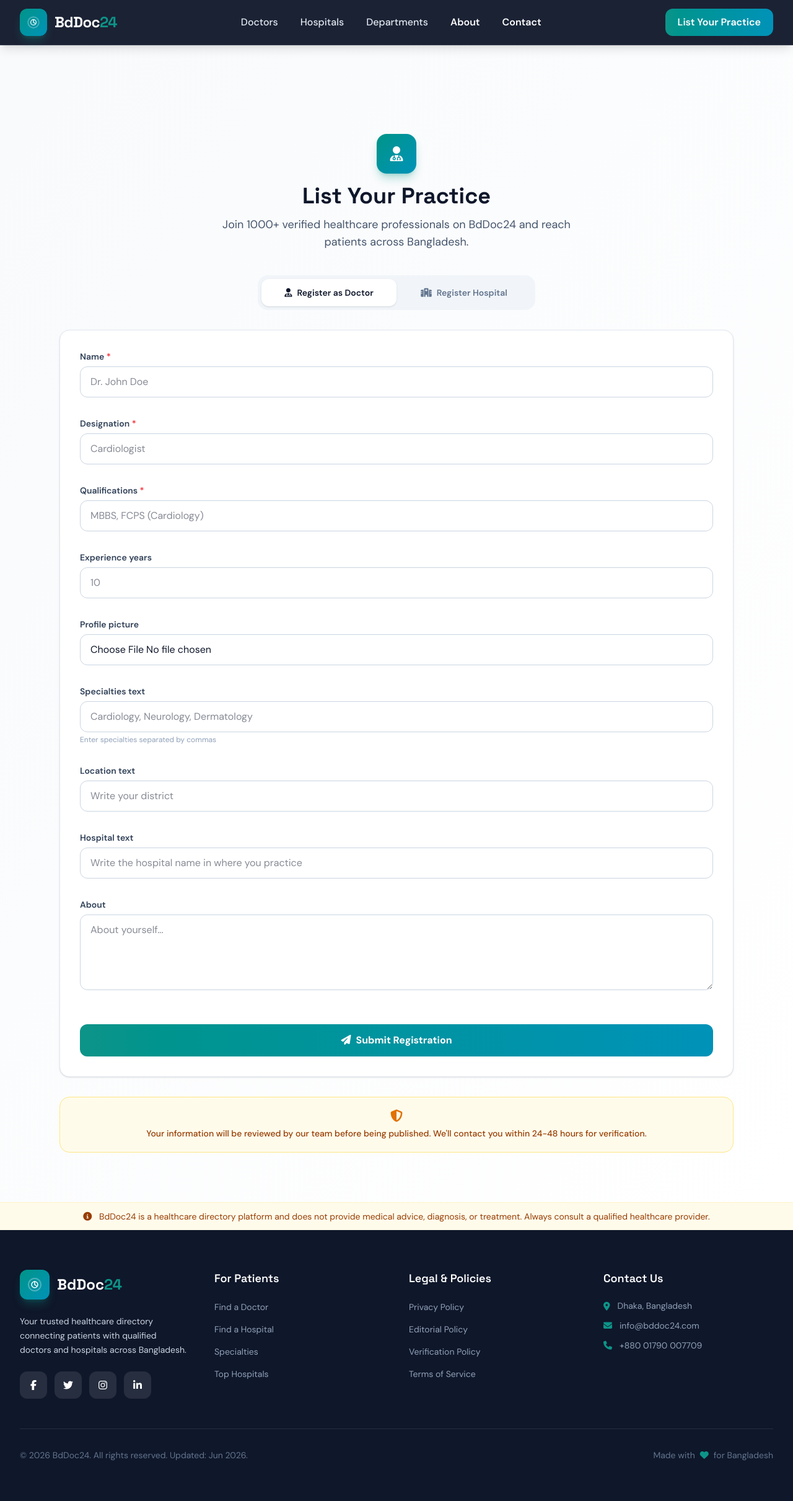
After one commit to ahmednabeen/hello, a Django app: page /register/?type=doctor in a window 1280 px wide. The commit adds this page. Shown: the whole page at 62% size. Run offline with Django 5.2, Linux system fonts and the light colour scheme; style sheets or scripts are compiled from the project's sources; some libraries are stand-ins or nearby versions.

Commit message:
Add doctor/hospital registration form, views, and templates

```diff
--- /dev/null
+++ b/doctorProfile/form.py
@@ -0,0 +1,75 @@
+from django import forms
+from .models import Doctor, Hospital
+
+
+class DoctorRegistrationForm(forms.ModelForm):
+    specialties_text = forms.CharField(
+        required=False,
+        widget=forms.TextInput(attrs={
+            'class': 'w-full px-4 py-3 rounded-xl bg-white border border-slate-300 focus:ring-2 focus:ring-accent focus:border-accent transition',
+            'placeholder': 'Cardiology, Neurology, Dermatology',
+        }),
+        help_text='Enter specialties separated by commas',
+    )
+    location_text = forms.CharField(
+        required=False,
+        widget=forms.TextInput(attrs={
+            'class': 'w-full px-4 py-3 rounded-xl bg-white border border-slate-300 focus:ring-2 focus:ring-accent focus:border-accent transition',
+            'placeholder': 'Write your district',
+        }),
+    )
+    hospital_text = forms.CharField(
+        required=False,
+        widget=forms.TextInput(attrs={
+            'class': 'w-full px-4 py-3 rounded-xl bg-white border border-slate-300 focus:ring-2 focus:ring-accent focus:border-accent transition',
+            'placeholder': 'Write the hospital name in where you practice',
+        }),
+    )
+
+    about = forms.CharField(
+        required=False,
+        widget=forms.Textarea(attrs={
+            'class': 'w-full px-4 py-3 rounded-xl bg-white border border-slate-300 focus:ring-2 focus:ring-accent focus:border-accent transition',
+            'rows': 4,
+            'placeholder': 'About yourself...',
+        }),
+    )
+
+    class Meta:
+        model = Doctor
+        fields = [
+            'name', 'designation', 'qualifications', 'experience_years',
+            'profile_picture',
+        ]
+        widgets = {
+            'name': forms.TextInput(attrs={'class': 'w-full px-4 py-3 rounded-xl bg-white border border-slate-300 focus:ring-2 focus:ring-accent focus:border-accent transition', 'placeholder': 'Dr. John Doe'}),
+            'designation': forms.TextInput(attrs={'class': 'w-full px-4 py-3 rounded-xl bg-white border border-slate-300 focus:ring-2 focus:ring-accent focus:border-accent transition', 'placeholder': 'Cardiologist'}),
+            'qualifications': forms.TextInput(attrs={'class': 'w-full px-4 py-3 rounded-xl bg-white border border-slate-300 focus:ring-2 focus:ring-accent focus:border-accent transition', 'placeholder': 'MBBS, FCPS (Cardiology)'}),
+            'experience_years': forms.NumberInput(attrs={'class': 'w-full px-4 py-3 rounded-xl bg-white border border-slate-300 focus:ring-2 focus:ring-accent focus:border-accent transition', 'placeholder': '10'}),
+            'profile_picture': forms.FileInput(attrs={'class': 'w-full px-4 py-3 rounded-xl bg-white border border-slate-300 focus:ring-2 focus:ring-accent focus:border-accent transition'}),
+        }
+
+
+class HospitalRegistrationForm(forms.ModelForm):
+    location_text = forms.CharField(
+        required=False,
+        widget=forms.TextInput(attrs={
+            'class': 'w-full px-4 py-3 rounded-xl bg-white border border-slate-300 focus:ring-2 focus:ring-accent focus:border-accent transition',
+            'placeholder': 'Write your district',
+        }),
+    )
+
+    class Meta:
+        model = Hospital
+        fields = [
+            'name', 'address', 'contact_numbers',
+            'facilities', 'about', 'image',
+        ]
+        widgets = {
+            'name': forms.TextInput(attrs={'class': 'w-full px-4 py-3 rounded-xl bg-white border border-slate-300 focus:ring-2 focus:ring-accent focus:border-accent transition', 'placeholder': 'Hospital Name'}),
+            'address': forms.Textarea(attrs={'class': 'w-full px-4 py-3 rounded-xl bg-white border border-slate-300 focus:ring-2 focus:ring-accent focus:border-accent transition', 'rows': 3, 'placeholder': 'Full address...'}),
+            'contact_numbers': forms.TextInput(attrs={'class': 'w-full px-4 py-3 rounded-xl bg-white border border-slate-300 focus:ring-2 focus:ring-accent focus:border-accent transition', 'placeholder': '01790-000000, 01900-000000'}),
+            'facilities': forms.Textarea(attrs={'class': 'w-full px-4 py-3 rounded-xl bg-white border border-slate-300 focus:ring-2 focus:ring-accent focus:border-accent transition', 'rows': 3, 'placeholder': '24/7 Emergency, ICU, CCU, Pharmacy...'}),
+            'about': forms.Textarea(attrs={'class': 'w-full px-4 py-3 rounded-xl bg-white border border-slate-300 focus:ring-2 focus:ring-accent focus:border-accent transition', 'rows': 4, 'placeholder': 'About the hospital...'}),
+            'image': forms.FileInput(attrs={'class': 'w-full px-4 py-3 rounded-xl bg-white border border-slate-300 focus:ring-2 focus:ring-accent focus:border-accent transition'}),
+        }
--- a/doctorProfile/urls.py
+++ b/doctorProfile/urls.py
@@ -23,6 +23,8 @@ urlpatterns = [
     path('doctors/', views.doctor_list_view, name='doctor_list'),
     path('hospitals/', views.hospital_list_view, name='hospital_list'),
     path('about/', views.AboutUsView.as_view(), name='about_us'),
+    path('register/', views.register_view, name='register'),
+    path('register/thanks/', views.register_thanks_view, name='register_thanks'),
     path('contact/', views.ContactView.as_view(), name='contact_us'),
     path('verification-policy/', views.VerificationPolicyView.as_view(), name='verification_policy'),
     path('editorial-policy/', views.EditorialPolicyView.as_view(), name='editorial_policy'),
--- a/doctorProfile/views.py
+++ b/doctorProfile/views.py
@@ -21,6 +21,7 @@ from .filters import (
     SpecialtyFilter, LocationFilter, ExperienceFilter, ReviewFilter,
 )
 from django.views.generic import TemplateView, DetailView
+from .form import DoctorRegistrationForm, HospitalRegistrationForm
 from django.utils.decorators import method_decorator
 from django.views.decorators.cache import cache_page
 from django.http import JsonResponse
@@ -451,6 +452,58 @@ class AboutUsView(TemplateView):
 @method_decorator(cache_page(60 * 60 * 12), name='dispatch')
 class ContactView(TemplateView):
     template_name = 'profiles/contact.html'
+
+
+def register_view(request):
+    form_type = request.GET.get('type', 'doctor')
+    doctor_form = DoctorRegistrationForm()
+    hospital_form = HospitalRegistrationForm()
+
+    if request.method == 'POST':
+        form_type = request.POST.get('form_type', 'doctor')
+        if form_type == 'doctor':
+            doctor_form = DoctorRegistrationForm(request.POST, request.FILES)
+            if doctor_form.is_valid():
+                doctor = doctor_form.save(commit=False)
+                from .models import Location, Hospital as HospitalModel, Specialty
+                location_name = doctor_form.cleaned_data.get('location_text', '')
+                if location_name:
+                    location, _ = Location.objects.get_or_create(name=location_name.strip())
+                    doctor.location = location
+                hospital_name = doctor_form.cleaned_data.get('hospital_text', '')
+                if hospital_name:
+                    hospital, _ = HospitalModel.objects.get_or_create(name=hospital_name.strip())
+                    doctor.hospital = hospital
+                doctor.save()
+                specialties_text = doctor_form.cleaned_data.get('specialties_text', '')
+                if specialties_text:
+                    names = [s.strip() for s in specialties_text.split(',') if s.strip()]
+                    for name in names:
+                        specialty, _ = Specialty.objects.get_or_create(name=name)
+                        doctor.specialties.add(specialty)
+                return redirect('register_thanks')
+        else:
+            hospital_form = HospitalRegistrationForm(request.POST, request.FILES)
+            if hospital_form.is_valid():
+                hospital = hospital_form.save(commit=False)
+                from .models import Location
+                location_name = hospital_form.cleaned_data.get('location_text', '')
+                if location_name:
+                    location, _ = Location.objects.get_or_create(name=location_name.strip())
+                    hospital.location = location
+                hospital.save()
+                return redirect('register_thanks')
+
+    context = {
+        'doctor_form': doctor_form,
+        'hospital_form': hospital_form,
+        'form_type': form_type,
+    }
+    return render(request, 'profiles/register.html', context)
+
+
+def register_thanks_view(request):
+    return render(request, 'profiles/register_thanks.html')
 
 
 @method_decorator(cache_page(60 * 60 * 12), name='dispatch')  # cache for 12 hours
--- a/templates/base_new.html
+++ b/templates/base_new.html
@@ -74,7 +74,7 @@
 
         <!-- Actions -->
         <div class="flex items-center gap-3">
-          <a href="{% url 'contact_us' %}" class="hidden lg:inline-flex px-5 py-2.5 bg-gradient-to-r from-accent to-cyan-600 text-white font-semibold rounded-xl hover:shadow-lg hover:shadow-accent/30 transition-all hover:-translate-y-0.5">
+          <a href="{% url 'register' %}" class="hidden lg:inline-flex px-5 py-2.5 bg-gradient-to-r from-accent to-cyan-600 text-white font-semibold rounded-xl hover:shadow-lg hover:shadow-accent/30 transition-all hover:-translate-y-0.5">
             List Your Practice
           </a>
           <!-- Mobile Menu Button -->
@@ -105,7 +105,7 @@
         </a>
         <a href="{% url 'about_us' %}" class="flex items-center gap-3 py-4 px-4 text-white font-semibold bg-white/10 rounded-xl btn-touch">About</a>
         <a href="{% url 'contact_us' %}" class="flex items-center gap-3 py-4 px-4 text-white font-semibold bg-white/10 rounded-xl btn-touch">Contact</a>
-        <a href="{% url 'contact_us' %}" class="flex items-center justify-center gap-2 w-full mt-4 px-4 py-4 bg-gradient-to-r from-accent to-cyan-600 text-white font-semibold rounded-xl hover:shadow-lg transition-all btn-touch">
+        <a href="{% url 'register' %}" class="flex items-center justify-center gap-2 w-full mt-4 px-4 py-4 bg-gradient-to-r from-accent to-cyan-600 text-white font-semibold rounded-xl hover:shadow-lg transition-all btn-touch">
           <i class="fas fa-plus"></i> List Your Practice
         </a>
       </div>
--- a/templates/profiles/about.html
+++ b/templates/profiles/about.html
@@ -543,7 +543,7 @@
       </p>
       <div class="flex flex-col sm:flex-row justify-center gap-4">
         <a
-          href="{% url 'contact_us' %}"
+          href="{% url 'register' %}?type=doctor"
           class="px-8 py-3 bg-gradient-to-r from-accent to-cyan-600 text-white font-semibold rounded-xl hover:from-cyan-600 hover:to-accent transition-all shadow-md"
         >
           Join as Doctor
--- a/templates/profiles/home.html
+++ b/templates/profiles/home.html
@@ -462,10 +462,10 @@
         <h2 class="font-display font-bold text-3xl sm:text-4xl text-white mb-4">Are You a Healthcare Professional?</h2>
         <p class="text-white/90 text-lg mb-8 max-w-2xl mx-auto">Join our network of {{ doctors_count|intcomma }}+ verified doctors and reach more patients across Bangladesh.</p>
         <div class="flex flex-col sm:flex-row gap-4 justify-center">
-          <a href="{% url 'contact_us' %}" class="px-8 py-4 bg-white text-slate-900 font-bold rounded-xl hover:shadow-xl hover:scale-105 transition-all flex items-center justify-center gap-2">
+          <a href="{% url 'register' %}?type=doctor" class="px-8 py-4 bg-white text-slate-900 font-bold rounded-xl hover:shadow-xl hover:scale-105 transition-all flex items-center justify-center gap-2">
             <i class="fas fa-user-plus"></i> Register as Doctor
           </a>
-          <a href="{% url 'contact_us' %}" class="px-8 py-4 bg-transparent border-2 border-white text-white font-bold rounded-xl hover:bg-white hover:text-slate-900 transition-all flex items-center justify-center gap-2">
+          <a href="{% url 'register' %}?type=hospital" class="px-8 py-4 bg-transparent border-2 border-white text-white font-bold rounded-xl hover:bg-white hover:text-slate-900 transition-all flex items-center justify-center gap-2">
             <i class="fas fa-hospital"></i> Register Hospital
           </a>
         </div>
--- /dev/null
+++ b/templates/profiles/register.html
@@ -0,0 +1,107 @@
+{% extends 'base_new.html' %}
+{% load static %}
+
+{% block seo_head %}
+<title>Register Your Practice - BdDoc24</title>
+<meta name="robots" content="noindex, follow" />
+<meta name="description" content="Register your medical practice or hospital on BdDoc24 and reach more patients across Bangladesh." />
+{% endblock seo_head %}
+
+{% block content %}
+<main class="font-body min-h-screen bg-gradient-to-br from-slate-50 to-white pt-28 pb-20">
+  <div class="w-full max-w-6xl mx-auto px-4 sm:px-6 lg:px-8">
+    <!-- Header -->
+    <div class="text-center mb-10 mt-10">
+      <div class="w-16 h-16 mx-auto mb-4 rounded-2xl bg-gradient-to-br from-accent to-cyan-600 flex items-center justify-center shadow-lg shadow-accent/30">
+        <i class="fas fa-user-md text-2xl text-white"></i>
+      </div>
+      <h1 class="font-display font-bold text-3xl sm:text-4xl text-slate-900 mb-3">List Your Practice</h1>
+      <p class="text-slate-600 text-lg max-w-xl mx-auto">Join {{ doctors_count|default:"1000+" }} verified healthcare professionals on BdDoc24 and reach patients across Bangladesh.</p>
+    </div>
+
+    <!-- Tab Toggle -->
+    <div class="flex bg-slate-100 rounded-2xl p-1.5 mb-8 max-w-md mx-auto">
+      <a href="{% url 'register' %}?type=doctor" class="flex-1 py-3 px-4 rounded-xl font-semibold text-sm text-center transition-all {% if form_type == 'doctor' %}bg-white text-slate-900 shadow-sm{% else %}text-slate-500 hover:text-slate-700{% endif %}">
+        <i class="fas fa-user-md mr-2"></i>Register as Doctor
+      </a>
+      <a href="{% url 'register' %}?type=hospital" class="flex-1 py-3 px-4 rounded-xl font-semibold text-sm text-center transition-all {% if form_type == 'hospital' %}bg-white text-slate-900 shadow-sm{% else %}text-slate-500 hover:text-slate-700{% endif %}">
+        <i class="fas fa-hospital mr-2"></i>Register Hospital
+      </a>
+    </div>
+
+    <!-- Doctor Form -->
+    <div id="doctorForm" class="{% if form_type != 'doctor' %}hidden{% endif %}">
+      <div class="bg-white rounded-2xl border border-slate-200 p-6 sm:p-8 shadow-sm">
+        <form method="post" enctype="multipart/form-data">
+          {% csrf_token %}
+          <input type="hidden" name="form_type" value="doctor">
+
+          <div class="space-y-8">
+            {% for field in doctor_form %}
+            <div>
+              <label for="{{ field.id_for_label }}" class="block text-sm font-semibold text-slate-700 mb-1.5">
+                {{ field.label }}
+                {% if field.field.required %}<span class="text-red-500">*</span>{% endif %}
+              </label>
+              {{ field }}
+              {% if field.help_text %}
+              <p class="text-xs text-slate-400 mt-1">{{ field.help_text }}</p>
+              {% endif %}
+              {% for error in field.errors %}
+              <p class="text-xs text-red-500 mt-1">{{ error }}</p>
+              {% endfor %}
+            </div>
+            {% endfor %}
+          </div>
+
+          <div class="mt-12 text-center">
+            <button type="submit" class="w-full py-3.5 bg-gradient-to-r from-accent to-cyan-600 text-white font-bold rounded-xl hover:shadow-lg hover:shadow-accent/30 transition-all text-base">
+              <i class="fas fa-paper-plane mr-2"></i>Submit Registration
+            </button>
+          </div>
+        </form>
+      </div>
+    </div>
+
+    <!-- Hospital Form -->
+    <div id="hospitalForm" class="{% if form_type != 'hospital' %}hidden{% endif %}">
+      <div class="bg-white rounded-2xl border border-slate-200 p-6 sm:p-8 shadow-sm">
+        <form method="post" enctype="multipart/form-data">
+          {% csrf_token %}
+          <input type="hidden" name="form_type" value="hospital">
+
+          <div class="space-y-8">
+            {% for field in hospital_form %}
+            <div>
+              <label for="{{ field.id_for_label }}" class="block text-sm font-semibold text-slate-700 mb-1.5">
+                {{ field.label }}
+                {% if field.field.required %}<span class="text-red-500">*</span>{% endif %}
+              </label>
+              {{ field }}
+              {% if field.help_text %}
+              <p class="text-xs text-slate-400 mt-1">{{ field.help_text }}</p>
+              {% endif %}
+              {% for error in field.errors %}
+              <p class="text-xs text-red-500 mt-1">{{ error }}</p>
+              {% endfor %}
+            </div>
+            {% endfor %}
+          </div>
+
+          <div class="mt-12 text-center">
+            <button type="submit" class="w-full py-3.5 bg-gradient-to-r from-accent to-cyan-600 text-white font-bold rounded-xl hover:shadow-lg hover:shadow-accent/30 transition-all text-base">
+              <i class="fas fa-paper-plane mr-2"></i>Submit Registration
+            </button>
+          </div>
+        </form>
+      </div>
+    </div>
+
+    <!-- Info Box -->
+    <div class="mt-8 bg-amber-50 border border-amber-200 rounded-2xl p-5 text-center">
+      <i class="fas fa-shield-alt text-amber-600 text-xl mb-2"></i>
+      <p class="text-sm text-amber-800 font-medium">Your information will be reviewed by our team before being published. We'll contact you within 24-48 hours for verification.</p>
+    </div>
+  </div>
+</main>
+{% endblock content %}
```
Also changed, not shown: templates/profiles/doctor_profile.html (+17 -13 lines), templates/profiles/register_thanks.html (added, +29 -0 lines).
